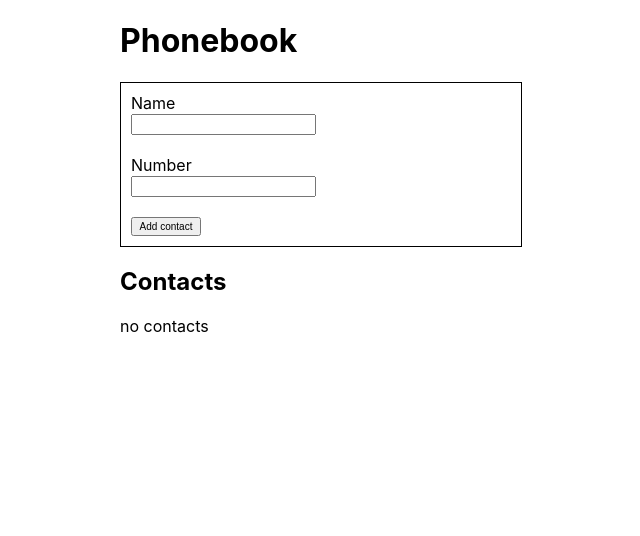
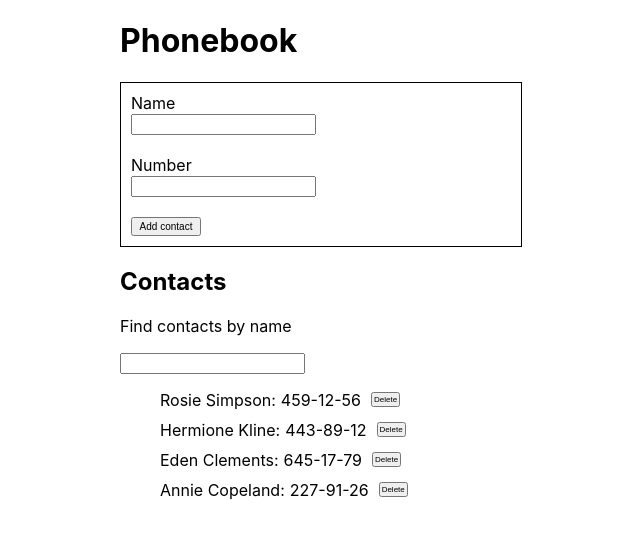
Before and after one commit to YaroslavVyshynskyi/goit-react-hw-04-phonebook, a React (Create React App) app: page / in a window 1280 px wide. Shown: the top 536 px of the page, without its empty margins (320-960 px from the left). Built offline with nearby package versions, Linux system fonts and the light colour scheme.

Commit message:
change calss to function (hook)

```diff
--- a/src/components/App.jsx
+++ b/src/components/App.jsx
@@ -1,25 +1,39 @@
-import { Component } from "react";
+import { useState } from "react";
 import { nanoid } from 'nanoid';
 import ContactForm from "./ContactForm/ContactForm";
 import ContactList from "./ContactList/ContactList";
 import Filter from "./Filter/Filter";
 
-class App extends Component {
-  state = {
-    contacts: [
-      // {id: 'id-1', name: 'Rosie Simpson', number: '459-12-56'},
-      // {id: 'id-2', name: 'Hermione Kline', number: '443-89-12'},
-      // {id: 'id-3', name: 'Eden Clements', number: '645-17-79'},
-      // {id: 'id-4', name: 'Annie Copeland', number: '227-91-26'}
-    ],
-    filter: '',
-    name: '',
-    number: '',
-    id: ''
-  };
 
-  handleAddContact = data => {
-    const existingContactsNames = this.state.contacts.map(({ name }) => name.toLowerCase());
+const App = () => {
+// class App extends Component {
+//   state = {
+//     contacts: [
+//       // {id: 'id-1', name: 'Rosie Simpson', number: '459-12-56'},
+//       // {id: 'id-2', name: 'Hermione Kline', number: '443-89-12'},
+//       // {id: 'id-3', name: 'Eden Clements', number: '645-17-79'},
+//       // {id: 'id-4', name: 'Annie Copeland', number: '227-91-26'}
+//     ],
+//     filter: '',
+//     name: '',
+//     number: '',
+//     id: ''
+//   };
+
+  const[contacts, setContacts] = useState([
+      {id: 'id-1', name: 'Rosie Simpson', number: '459-12-56'},
+      {id: 'id-2', name: 'Hermione Kline', number: '443-89-12'},
+      {id: 'id-3', name: 'Eden Clements', number: '645-17-79'},
+      {id: 'id-4', name: 'Annie Copeland', number: '227-91-26'}
+  ]);
+  const[filter, setFilter] = useState("");
+  const[name, setName] = useState("");
+  const[number, setNumber] = useState("");
+  const[id, setId] = useState("");
+
+  const handleAddContact = data => {
+    // const existingContactsNames = this.state.contacts.map(({ name }) => name.toLowerCase());
+    const existingContactsNames = contacts.map(({ name }) => name.toLowerCase());
     if (existingContactsNames.includes(data.name.toLowerCase())) {
       alert(`${data.name} is already in contacts`)
       return
@@ -31,17 +45,19 @@ class App extends Component {
       id: nanoid()
     };
 
-    this.setState(({ contacts }) => ({
-      contacts: [contact, ...contacts],
-    }));
+    // this.setState(({ contacts }) => ({
+    setContacts(( contacts ) =>
+      [contact, ...contacts]
+    );
   };
 
-  changeFilter = e => {
-    this.setState({ filter: e.currentTarget.value });
+  const changeFilter = e => {
+    // this.setState({ filter: e.currentTarget.value });
+    setFilter(e.currentTarget.value);
   };
 
-  getVisibleContacts = () => {
-    const { filter, contacts } = this.state;
+  const getVisibleContacts = () => {
+    // const { filter, contacts } = this.state;
 
     const normalizedFilter = filter.toLowerCase();
 
@@ -49,38 +65,38 @@ class App extends Component {
     contact.name.toLowerCase().includes(normalizedFilter));
   }
 
-  deleteContact = (deleteId) => {
-    this.setState(({ contacts }) => ({
-      contacts: contacts.filter(({ id }) => id !== deleteId)
-    }));
-  }
+  const deleteContact = (deleteId) => {
+    // this.setState(({ contacts }) => ({
+    setContacts(( contacts ) =>
+      contacts.filter((contact) => {return contact.id !== deleteId}),
+    );
+  };
 
-  render() {
 
-    const visibleContacts = this.getVisibleContacts();
-    const containerStyles = {
+  const visibleContacts = getVisibleContacts();
+  const containerStyles = {
       display: "block",
       margin: "0 auto",
       width: "400px",
-    }
+  }
 
-    const contactsLength = this.state.contacts.length;
+    const contactsLength = contacts.length;
 
     return (
       <div style={containerStyles}>
         <h1>Phonebook</h1>
-        <ContactForm onSubmit={this.handleAddContact} />
+        <ContactForm onSubmit={handleAddContact} />
 
         <h2>Contacts</h2>
         {contactsLength > 0
           ? <>
-            <Filter value={this.state.filter} onChange={this.changeFilter} />
-            <ContactList contacts={visibleContacts} deleteContact={this.deleteContact} />
+            {/* <Filter value={this.state.filter} onChange={this.changeFilter} /> */}
+            <Filter value={filter} onChange={changeFilter} />
+            <ContactList contacts={visibleContacts} deleteContact={deleteContact} />
           </>
           : "no contacts"}
       </div>
     )
   };
-};
 
 export default App;
--- a/src/components/ContactForm/ContactForm.jsx
+++ b/src/components/ContactForm/ContactForm.jsx
@@ -1,40 +1,52 @@
-import React, { Component } from "react";
+import React, { useState } from "react";
 import PropTypes from "prop-types";
 import css from "./ContactForm.module.css"
 
-class ContactForm extends Component {
-    state = {
-        name: '',
-        number: ''
+
+const ContactForm = ({onSubmit}) => {
+// class ContactForm extends Component {
+//     state = {
+//         name: '',
+//         number: ''
+//     }
+    const[name, setName] = useState("");
+    const[number, setNumber] = useState("");
+
+    // handleChange = e => {
+    //     const { name, value } = e.currentTarget;
+    //     this.setState({ [name]: value });
+    // }
+
+    const handleNameChange = e => {
+        setName(e.currentTarget.value);
+    };
+
+    const handleNumberChange = e => {
+        setNumber(e.currentTarget.value);
+    };
+
+    const reset = () => {
+        setName("");
+        setNumber("");
+    };
+
+    const handleSubmit = e => {
+        e.preventDefault();
+
+        onSubmit({name, number});
+        reset();
     }
 
-    handleChange = e => {
-        const { name, value } = e.currentTarget;
-        this.setState({ [name]: value });
-    }
-
-    handleSubmit = e => {
-        e.preventDefault();
-
-        this.props.onSubmit(this.state);
-        this.reset();
-    }
-
-    reset = () => {
-        this.setState({ name: '', number: '' })
-    };
-
-    render() {
         return (
             <div className={css.form__container}>
-                <form onSubmit={ this.handleSubmit} className={css.form}>
+                <form onSubmit={ handleSubmit} className={css.form}>
                     <label className={css.form__label}>
                         <span className={css.label__title}>Name</span>
                         <input
                             type="text"
                             name="name"
-                            value={this.state.name}
-                            onChange={this.handleChange}
+                            value={name}
+                            onChange={handleNameChange}
                             pattern="^[a-zA-Zа-яА-Я]+(([' -][a-zA-Zа-яА-Я ])?[a-zA-Zа-яА-Я]*)*$"
                             title="Name may contain only letters, apostrophe, dash and spaces. For example Adrian, Jacob Mercer, Charles de Batz de Castelmore d'Artagnan"
                             required
@@ -45,8 +57,8 @@ class ContactForm extends Component {
                         <input
                             type="tel"
                             name="number"
-                            value={this.state.number}
-                            onChange={this.handleChange}
+                            value={number}
+                            onChange={handleNumberChange}
                             pattern="\+?\d{1,4}?[-.\s]?\(?\d{1,3}?\)?[-.\s]?\d{1,4}[-.\s]?\d{1,4}[-.\s]?\d{1,9}"
                             title="Phone number must be digits and can contain spaces, dashes, parentheses and can start with +"
                             required
@@ -57,7 +69,7 @@ class ContactForm extends Component {
             </div>
         );
     };
-};
+
 
 ContactForm.propTypes = {
     onSubmit:  PropTypes.func.isRequired,
```
